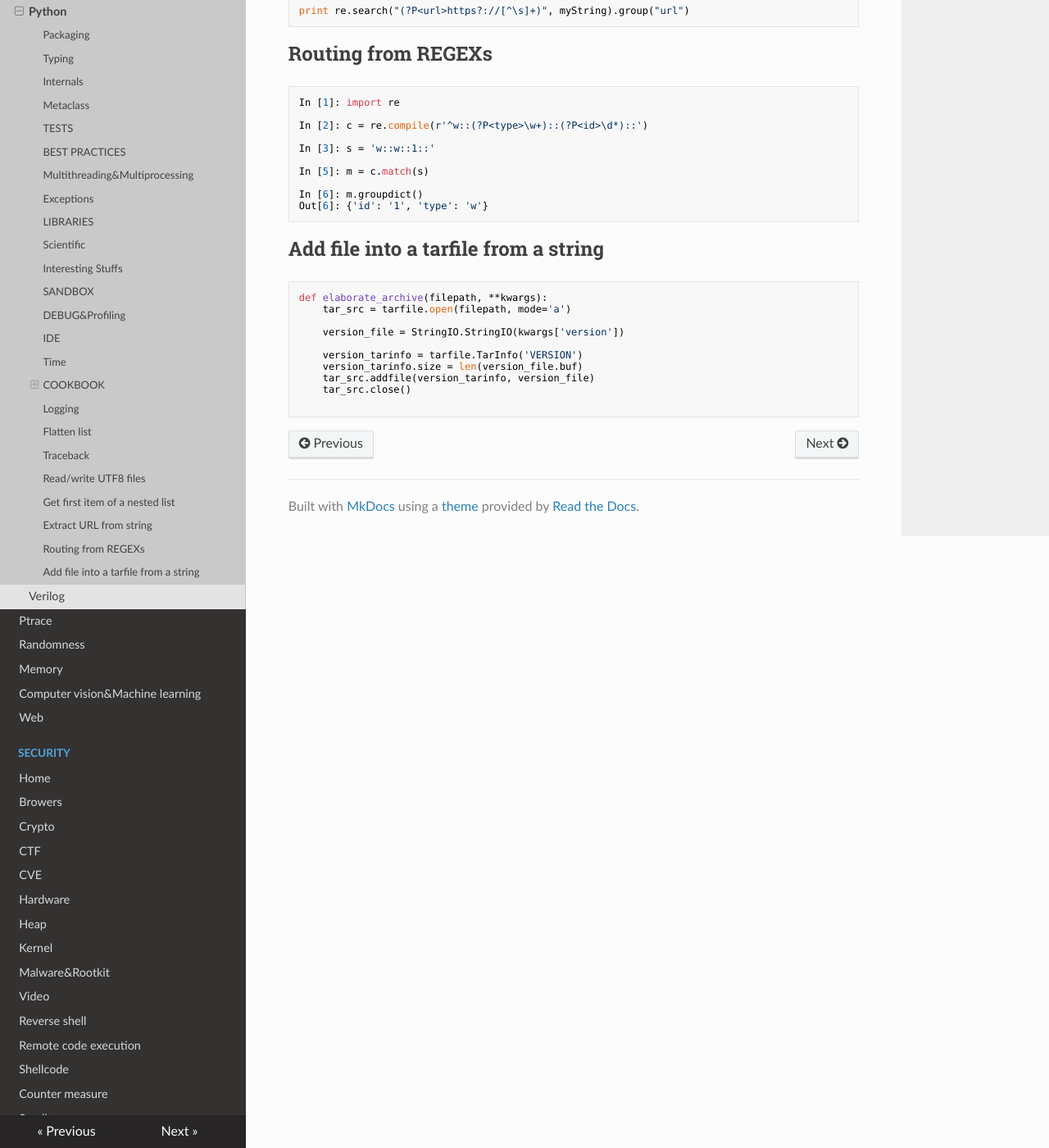
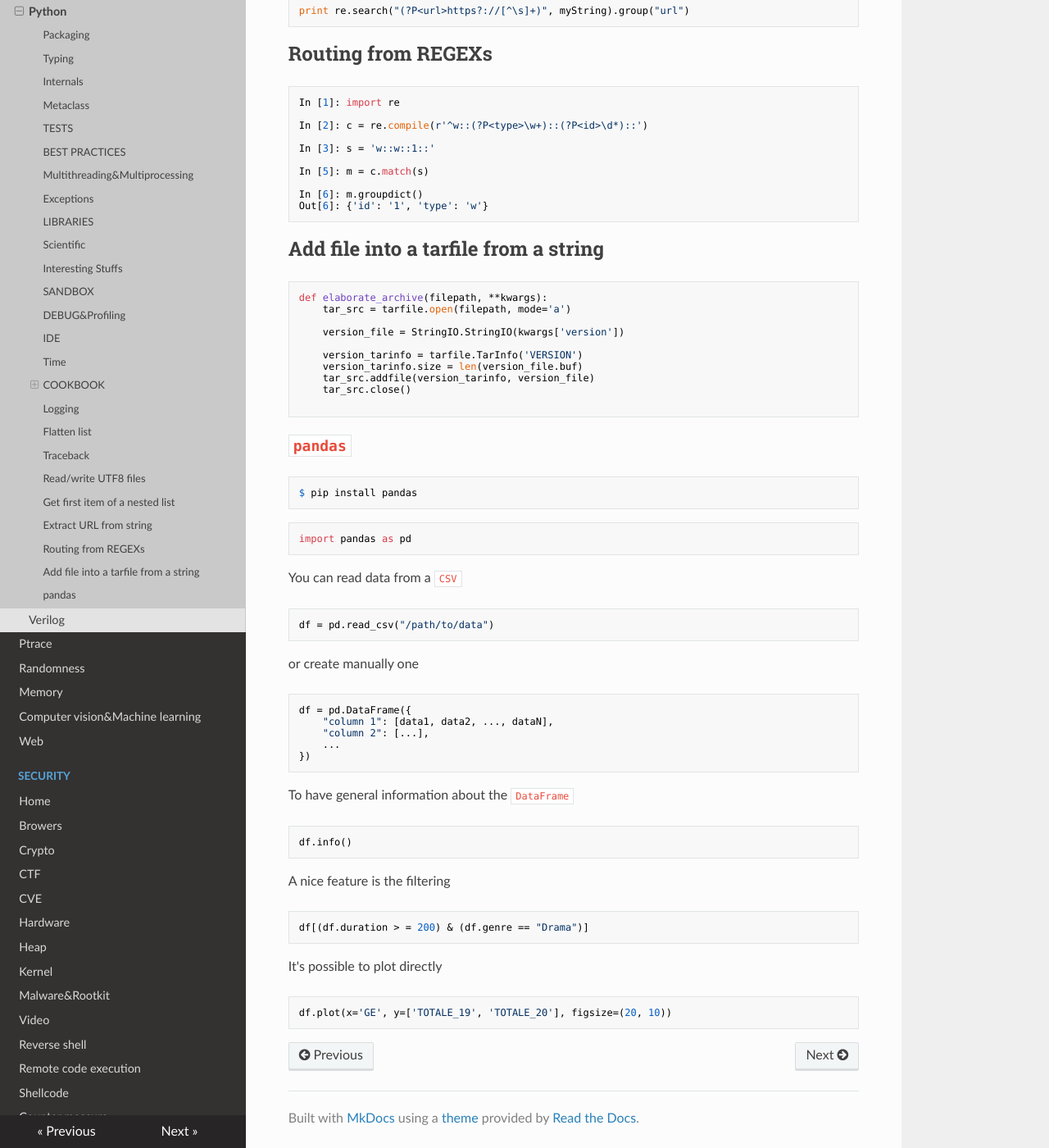
Before and after one commit to gipi/low-level, an MkDocs documentation site: the page built from docs/languages/python.md, in a window 1280 px wide and 1400 px high, scrolled down 8272 px. Shown: the whole window at 82% size. Built offline with MkDocs 1.6.1, drawn with Linux system fonts in a browser that asks for light colours; nearby versions of some CDN libraries.

Commit message:
Add some notes about pandas.

````diff
--- a/docs/languages/python.md
+++ b/docs/languages/python.md
@@ -435,3 +435,47 @@ def elaborate_archive(filepath, **kwargs):
     tar_src.close()
 
 ```
+
+## ``pandas``
+
+```
+$ pip install pandas
+```
+
+```python
+import pandas as pd
+```
+
+You can read data from a ``CSV``
+
+```python
+df = pd.read_csv("/path/to/data")
+```
+
+or create manually one
+
+```python
+df = pd.DataFrame({
+    "column 1": [data1, data2, ..., dataN],
+    "column 2": [...],
+    ...
+})
+```
+
+To have general information about the ``DataFrame``
+
+```python
+df.info()
+```
+
+A nice feature is the filtering
+
+```python
+df[(df.duration > = 200) & (df.genre == "Drama")]
+```
+
+It's possible to plot directly
+
+```python
+df.plot(x='GE', y=['TOTALE_19', 'TOTALE_20'], figsize=(20, 10))
+```
````
